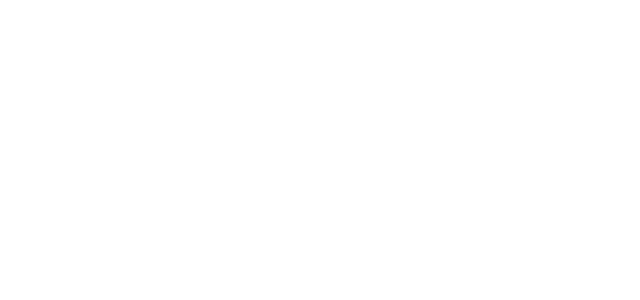
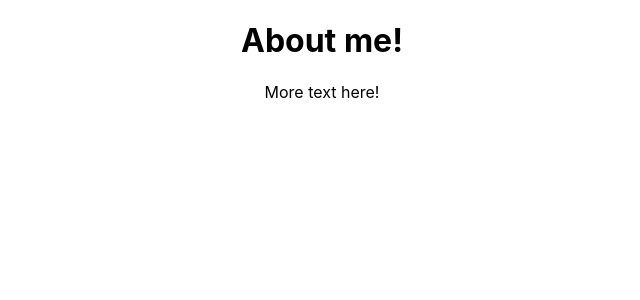
Before and after one commit to AyameU/blogged, a React (Create React App) app: page /about in a window 1280 px wide. Shown: the top 300 px of the page, without its empty margins (318-958 px from the left). Built offline with nearby package versions, Linux system fonts and the light colour scheme.

Commit message:
Added other pages

```diff
--- a/package.json
+++ b/package.json
@@ -8,6 +8,7 @@
     "@testing-library/user-event": "^12.8.3",
     "react": "^17.0.2",
     "react-dom": "^17.0.2",
+    "react-router-dom": "^5.2.0",
     "react-scripts": "4.0.3",
     "web-vitals": "^1.1.2"
   },
--- a/src/App.js
+++ b/src/App.js
@@ -1,12 +1,20 @@
 import './App.css';
 import {BrowserRouter as Router, Route} from 'react-router-dom';
-import HomePage from './pages/HomePage';
+import Home from './pages/Home';
+import About from './pages/About';
+import Articles from './pages/Articles';
+import Article from './pages/Article';
 
 function App() {
   return (
     <Router>
       <div className="App">
-      <Route path="/" component={HomePage} exact/>
+        <div id="page-body">
+          <Route path="/" component={Home} exact/>
+          <Route path="/about" component={About} exact/>
+          <Route path="/articles" component={Articles} exact/>
+          <Route path="/article" component={Article} exact/>
+        </div>
     </div>
     </Router>
   );
--- /dev/null
+++ b/src/pages/About.js
@@ -0,0 +1,10 @@
+import React from 'react';
+
+const About = () => (
+    <>
+        <h1>About me!</h1>
+        <p>More text here!</p>
+    </>
+);
+
+export default About;
--- /dev/null
+++ b/src/pages/Article.js
@@ -0,0 +1,10 @@
+import React from 'react';
+
+const Article = () => (
+    <>
+        <h1>Article</h1>
+        <p>More text here!</p>
+    </>
+);
+
+export default Article;
--- /dev/null
+++ b/src/pages/Articles.js
@@ -0,0 +1,9 @@
+import React from 'react';
+
+const Articles = () => (
+    <>
+        <h1>Articles</h1>
+    </>
+);
+
+export default Articles;
```
Also changed, not shown: src/pages/Home.js (renamed from src/pages/HomePage.js), 1 other file (tests, documents, lock files or other folders).
